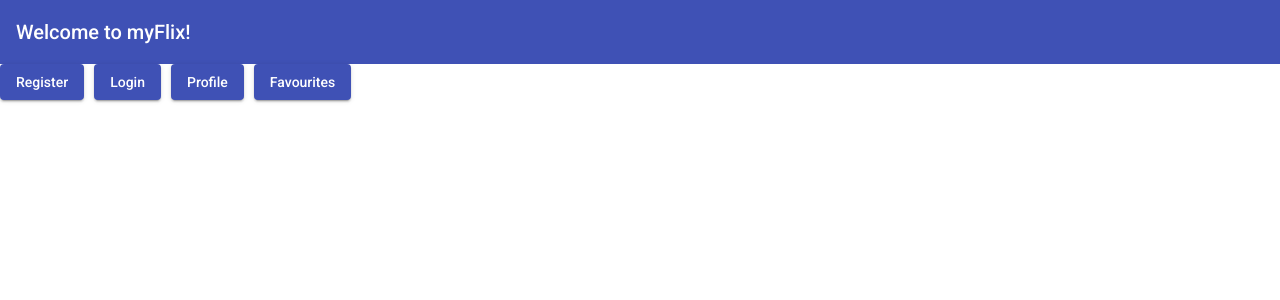
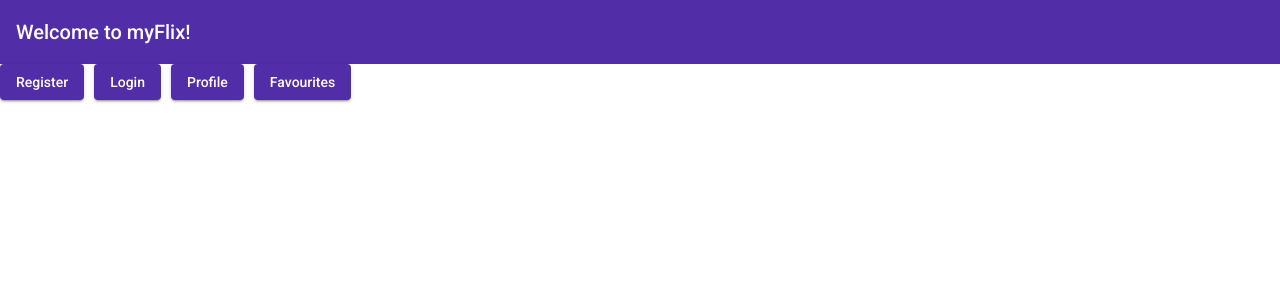
Before and after one commit to Penny167/myFlix-Angular-client, an Angular app: page /welcome in a window 1280 px wide. Shown: the top 300 px of the page. Built offline with nearby package versions, Linux system fonts and the light colour scheme.

Commit message:
Customized colour palette in styles.css file.

```diff
--- a/src/styles.scss
+++ b/src/styles.scss
@@ -1,39 +1,21 @@
-
 // Custom Theming for Angular Material
-// For more information: https://material.angular.io/guide/theming
 @use '@angular/material' as mat;
-// Plus imports for other components in your app.
-
-// Include the common styles for Angular Material. We include this here so that you only
-// have to load a single css file for Angular Material in your app.
 // Be sure that you only ever include this mixin once!
 @include mat.core();
-
 // Define the palettes for your theme using the Material Design palettes available in palette.scss
-// (imported above). For each palette, you can optionally specify a default, lighter, and darker
-// hue. Available color palettes: https://material.io/design/color/
-$myFlix-Angular-client-primary: mat.define-palette(mat.$indigo-palette);
-$myFlix-Angular-client-accent: mat.define-palette(mat.$pink-palette, A200, A100, A400);
-
-// The warn palette is optional (defaults to red).
-$myFlix-Angular-client-warn: mat.define-palette(mat.$red-palette);
-
-// Create the theme object. A theme consists of configurations for individual
-// theming systems such as "color" or "typography".
-$myFlix-Angular-client-theme: mat.define-light-theme((
+$myFlix-Angular-client-primary: mat.define-palette(mat.$deep-purple-palette, 700);
+$myFlix-Angular-client-accent: mat.define-palette(mat.$purple-palette, A200, A100, A400);
+$myFlix-Angular-client-warn: mat.define-palette(mat.$red-palette, A400);
+$myFlix-Angular-client-theme: mat.define-dark-theme((
   color: (
     primary: $myFlix-Angular-client-primary,
     accent: $myFlix-Angular-client-accent,
     warn: $myFlix-Angular-client-warn,
   )
 ));
-
 // Include theme styles for core and each component used in your app.
-// Alternatively, you can import and @include the theme mixins for each component
-// that you are using.
+// Alternatively, you can import and @include the theme mixins for each component that you are using.
 @include mat.all-component-themes($myFlix-Angular-client-theme);
-
 /* You can add global styles to this file, and also import other style files */
-
 html, body { height: 100%; }
 body { margin: 0; font-family: Roboto, "Helvetica Neue", sans-serif; }
```
